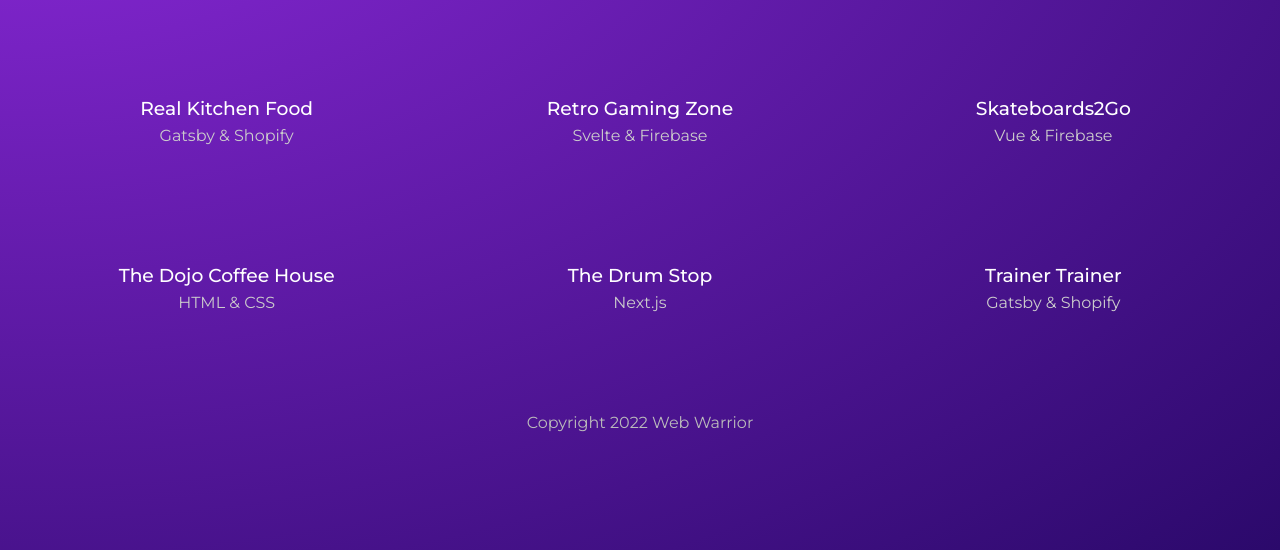
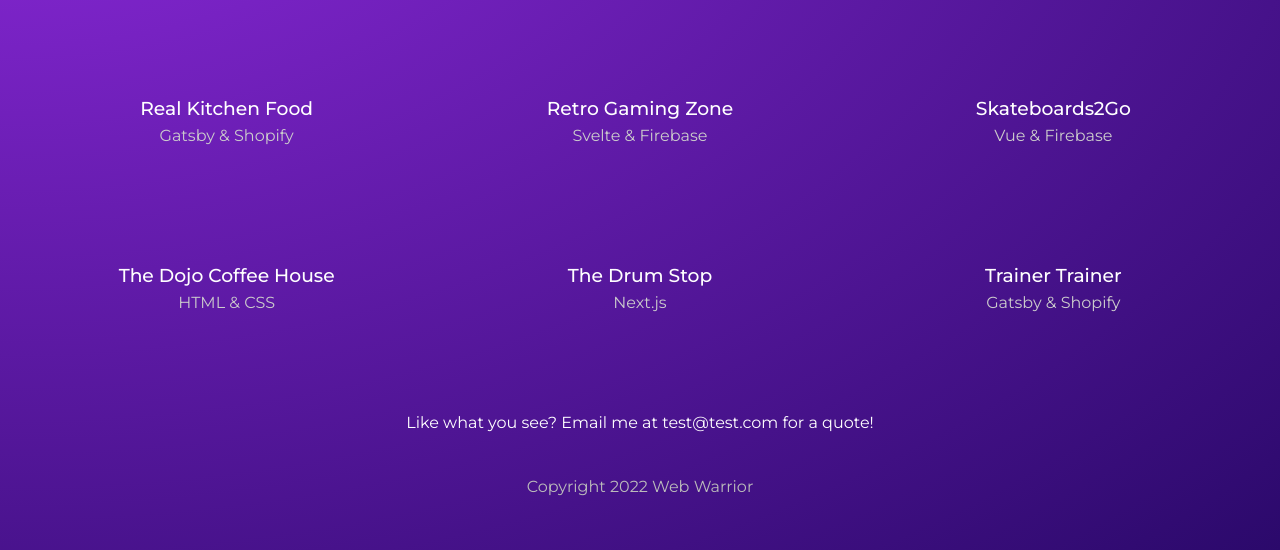
Before and after one commit to benzhub/Gatsby-Demo, a Gatsby site: page /projects in a window 1280 px wide. Shown: the part 250-800 px from the top of the page. Built offline with nearby package versions, Linux system fonts and the light colour scheme; Gatsby itself is replaced by a stand-in of ours.

Commit message:
Multiple Queries(多種API 混合查詢，超好用一定要學會)

```diff
--- a/gatsby-config.js
+++ b/gatsby-config.js
@@ -21,6 +21,7 @@ module.exports = {
   siteMetadata: {
     title: 'Web Warrior',
     description: 'web dev portfolio',
-    copyright: 'This website is copyright 2022 Web Warrior'
+    copyright: 'This website is copyright 2022 Web Warrior',
+    contact: 'test@test.com'
   }
 }
--- a/src/pages/projects/index.js
+++ b/src/pages/projects/index.js
@@ -4,15 +4,16 @@ import * as styles from '../../styles/projects.module.css'
 import { graphql, Link } from 'gatsby';
 
 const index = ({data}) => {
-  // console.log(data)
-  const projects = data.allMarkdownRemark.nodes
+  console.log(data)
+  const projects = data.projects.nodes
+  const contactInfo = data.contact.siteMetadata.contact
   return (
     <Layout>
       <div className={styles.portfolio}>
         <h2>Portfolio</h2>
         <h3>Projects & Websites I've Created</h3>
         <div className={styles.projects}>
-          {projects.map(project => (
+          {projects && projects.map(project => (
             <Link to={`/projects/${project.frontmatter.slug}`} key={project.id}>
               <div>
                 <h3>{project.frontmatter.title}</h3>
@@ -21,6 +22,7 @@ const index = ({data}) => {
             </Link>
           ))}
         </div>
+        <p>Like what you see? Email me at { contactInfo } for a quote!</p>
       </div>
     </Layout>
   );
@@ -31,7 +33,7 @@ export default index;
 // export page query
 export const query = graphql`
 query MyQuery {
-    allMarkdownRemark(sort: {frontmatter: {title: ASC}}) {
+  projects: allMarkdownRemark(sort: {frontmatter: {title: ASC}}) {
     nodes {
       frontmatter {
         title
@@ -41,5 +43,11 @@ export const query = graphql`
       id
     }
   }
+  contact: site {
+    siteMetadata {
+      contact
+    }
+
+  }
 }
 `
```
Lines whose indentation alone changed are shown as unchanged.
